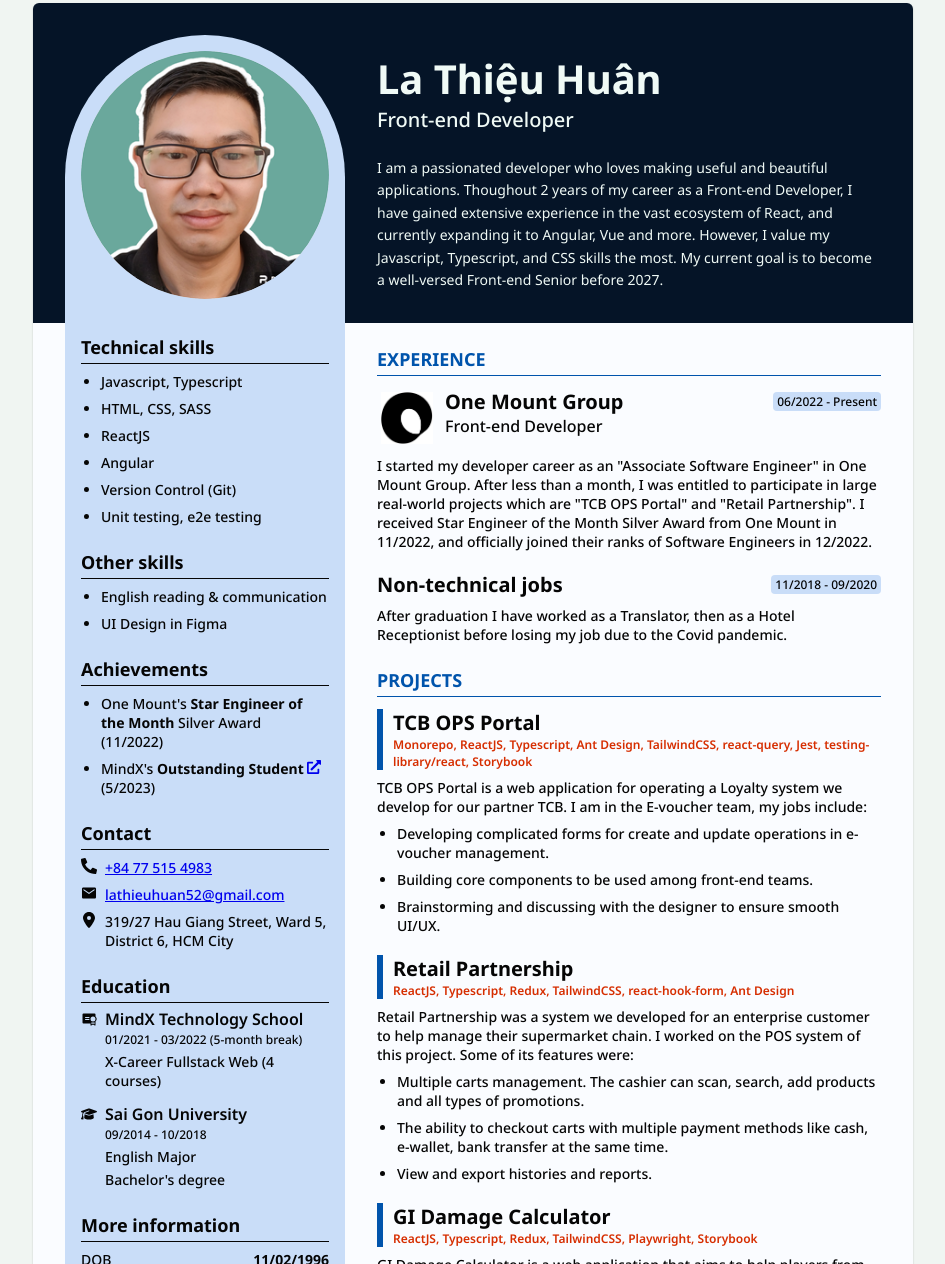
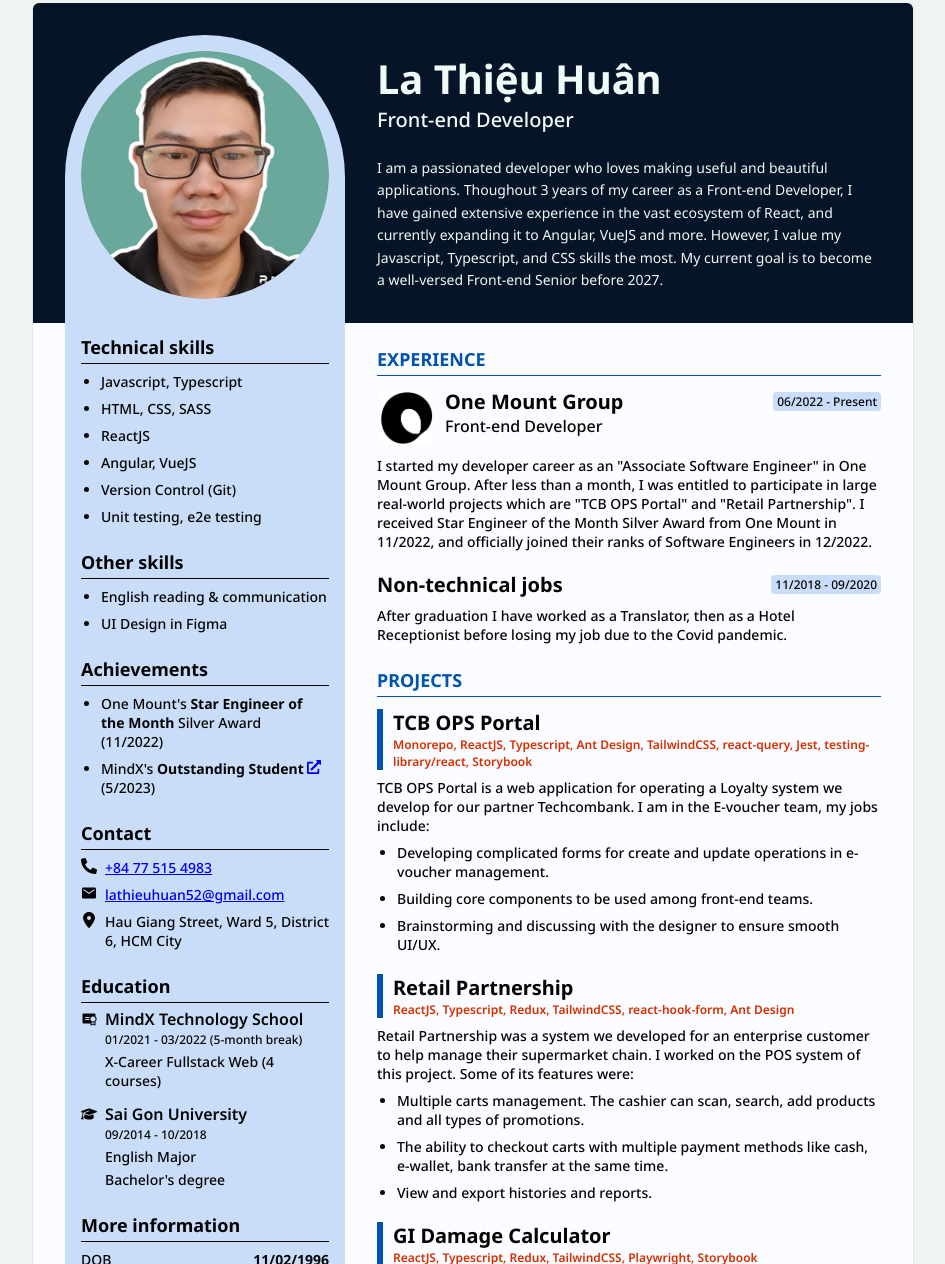
Before and after one commit to lathieuhuan/lathieuhuan.github.io, a plain HTML site: page index.html in a window 1280 px wide. Shown: the part 29-1293 px from the top of the page, without its empty margins (167-1112 px from the left). Drawn offline with Linux system fonts and the light colour scheme; a script that the page names is missing.

Commit message:
Deploy 20250218 (#5)

```diff
--- a/index.html
+++ b/index.html
@@ -35,7 +35,7 @@
               <li>Javascript, Typescript</li>
               <li>HTML, CSS, SASS</li>
               <li>ReactJS</li>
-              <li>Angular</li>
+              <li>Angular, VueJS</li>
               <li>Version Control (Git)</li>
               <li>Unit testing, e2e testing</li>
             </ul>
@@ -146,9 +146,7 @@
                     d="M215.7 499.2C267 435 384 279.4 384 192C384 86 298 0 192 0S0 86 0 192c0 87.4 117 243 168.3 307.2c12.3 15.3 35.1 15.3 47.4 0zM192 128a64 64 0 1 1 0 128 64 64 0 1 1 0-128z"
                   ></path>
                 </svg>
-                <span>
-                  319/27 Hau Giang Street, Ward 5, District 6, HCM City
-                </span>
+                <span>Hau Giang Street, Ward 5, District 6, HCM City</span>
               </li>
             </ul>
           </section>
@@ -231,9 +229,9 @@
           <p class="career-title">Front-end Developer</p>
           <p class="about-me">
             I am a passionated developer who loves making useful and beautiful
-            applications. Thoughout 2 years of my career as a Front-end
+            applications. Thoughout 3 years of my career as a Front-end
             Developer, I have gained extensive experience in the vast ecosystem
-            of React, and currently expanding it to Angular, Vue and more.
+            of React, and currently expanding it to Angular, VueJS and more.
             However, I value my Javascript, Typescript, and CSS skills the most.
             My current goal is to become a well-versed Front-end Senior before
             2027.
@@ -301,8 +299,8 @@
               <div class="projects__description">
                 <p>
                   TCB OPS Portal is a web application for operating a Loyalty
-                  system we develop for our partner TCB. I am in the E-voucher
-                  team, my jobs include:
+                  system we develop for our partner Techcombank. I am in the
+                  E-voucher team, my jobs include:
                 </p>
                 <ul>
                   <li>
```
